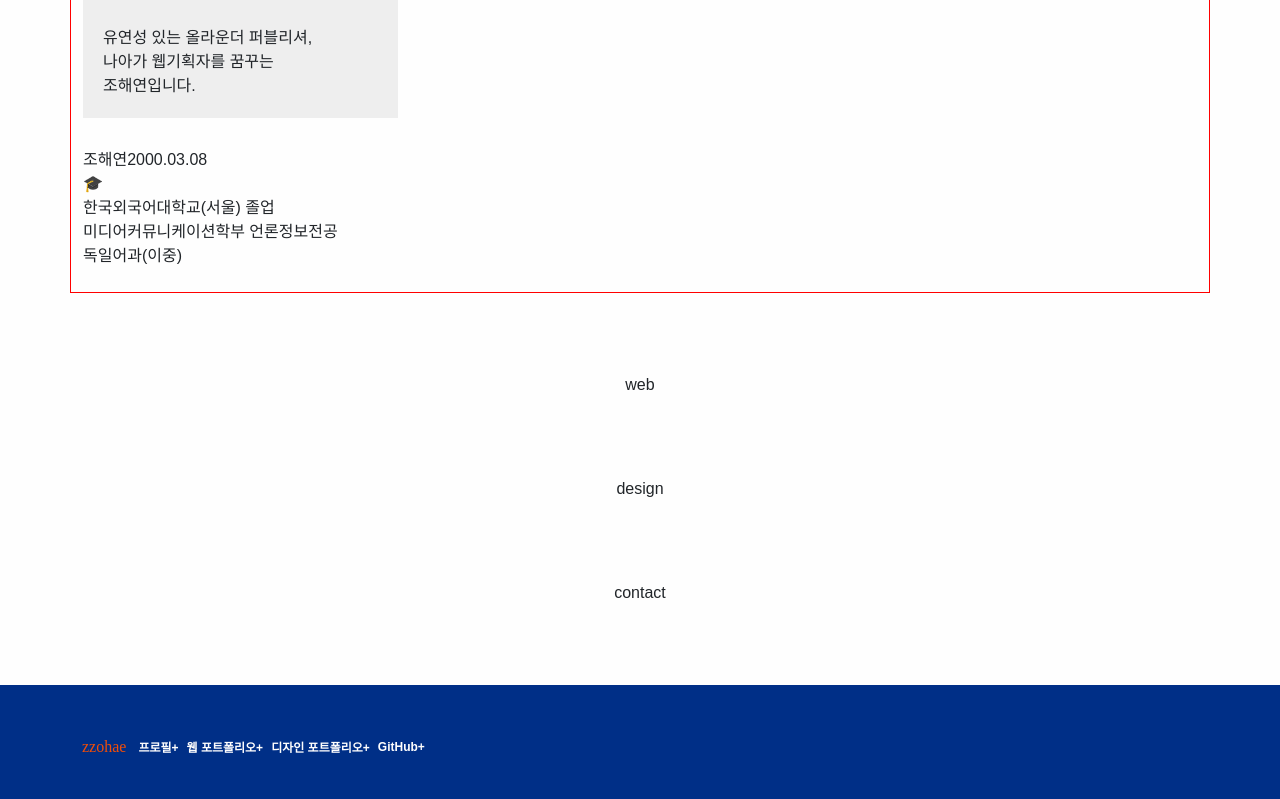
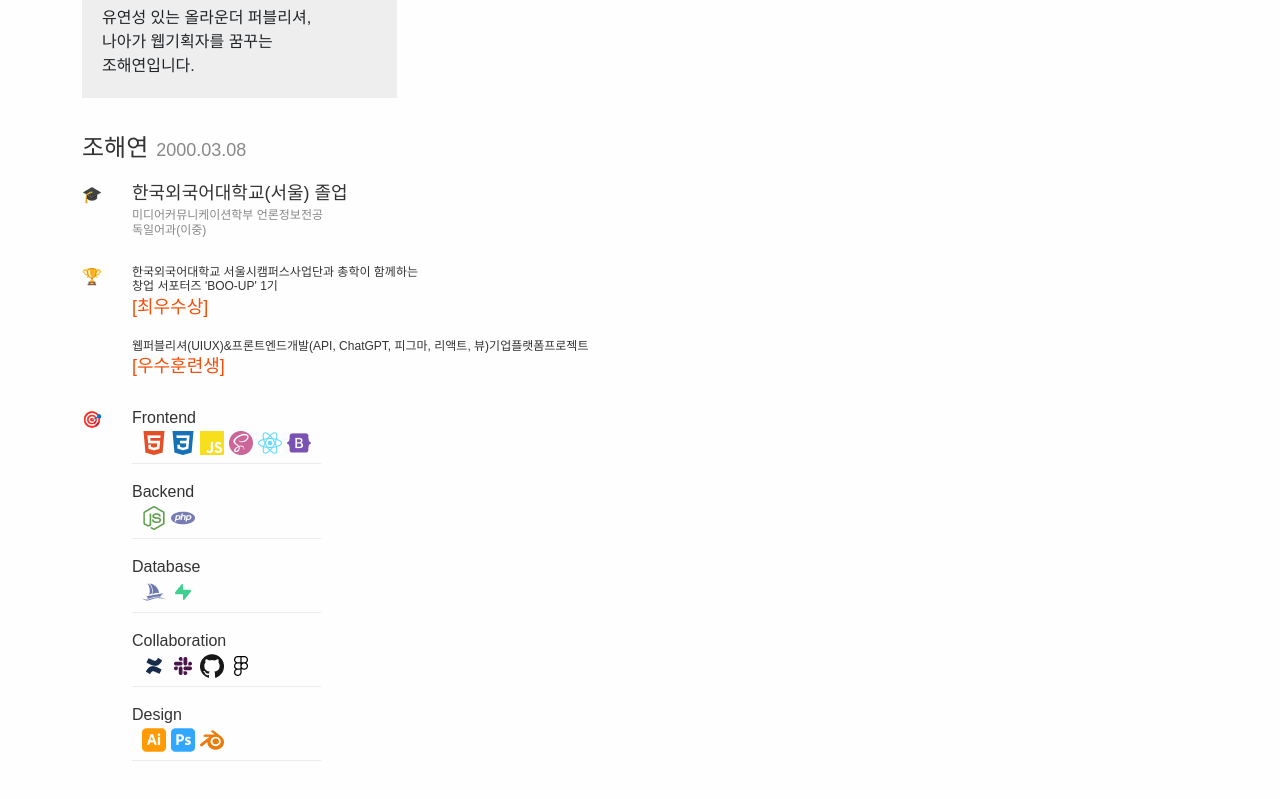
Before and after one commit to zzohae/zzohaeWorld, a React (Create React App) app: page / in a window 1280 px wide. Shown: the part 1320-2119 px from the top of the page. Built offline with nearby package versions, Linux system fonts and the light colour scheme; a web font is replaced by a local one.

Commit message:
[1.7.0] 메인페이지 프로필 섹션 구현

```diff
--- a/src/_variables.css
+++ b/src/_variables.css
@@ -11,7 +11,7 @@
   --text-minor-1: #888888;
   --text-minor-2: #AAAAAA;
   --text-minor-3: #D2D2D2;
-  --text-minor-4: #EEEEEE;
+  --text-minor-4: #ECECEC;
   --white-alter: #FEFEFE;
 
   /* font sizes */
--- a/src/common.scss
+++ b/src/common.scss
@@ -15,8 +15,36 @@
   font-style: normal;
 }
 
+.fc-main {
+  color: var(--main1, #002F87);
+}
+
 .fc-sub {
   color: var(--sub1, #F24E07);
+}
+
+.fs-10 {
+  font-size: var(--fs-10, 0.625rem);
+}
+
+.fs-12 {
+  font-size: var(--fs-12, 0.75rem);
+}
+
+.fs-16 {
+  font-size: var(--fs-16, 1rem);
+}
+
+.fs-18 {
+  font-size: var(--fs-18, 1.125rem);
+}
+
+.fs-24 {
+  font-size: var(--fs-24, 1.5rem);
+}
+
+.fs-30 {
+  font-size: var(--fs-30, 1.875rem);
 }
 
 .fcc {
@@ -98,3 +126,13 @@ footer {
     }
   }
 }
+
+// 제목 컴포넌트 (Title.js)
+.allTitle {
+  button {
+    width: 45px;
+    height: 45px;
+    border-radius: var(--br-full, 100px);
+    background-color: var(--point, #FFBB00);
+  }
+}
--- a/src/components/Title.js
+++ b/src/components/Title.js
@@ -0,0 +1,12 @@
+import React from 'react'
+
+export default function Title({ children, page = '' }) {
+  return (
+    <div className='allTitle d-flex align-items-end justify-content-between'>
+      <h2 className={`rubik-mono fc-main ${ page === 'main' ? 'fs-24' : 'fs-30' }`}>{children}</h2>
+      {page === "main" && (
+      <button></button>
+      )}
+    </div>
+  )
+}
--- a/src/contents/home/Home.js
+++ b/src/contents/home/Home.js
@@ -29,7 +29,7 @@ export default function Home() {
           </div>
         </div>
       </div>
-      <ProfileMain></ProfileMain>
+      <ProfileMain page='main'></ProfileMain>
       <div>web</div>
       <div>design</div>
       <div>contact</div>
--- a/src/contents/sub_profile/ProfileMain.js
+++ b/src/contents/sub_profile/ProfileMain.js
@@ -1,10 +1,36 @@
 import React from 'react'
+import allData from '../../data/allData.json'
+import Title from '../../components/Title';
 import './profile.scss'
 
-export default function ProfileMain() {
+export default function ProfileMain({ page = '' }) {
+  const { edu, awards, training, ability } = allData.profileData;
+
+  const formatText = (text) => {
+    return text.split('|').map((part, index) => (
+      <span key={index}>
+        {part.split('@').map((subPart, subIndex) => (
+          <span key={subIndex}>
+            {subPart}
+          </span>
+        ))}
+        {index < text.split('|').length - 1 && <br />}
+      </span>
+    ));
+  };
+
+  const formatAbilityIcons = (text) => {
+    return text.split('@').map((subPart, subIndex) => {
+      const iconClass = subPart.trim().toLowerCase();
+      return (
+        <span key={subIndex} className={`${iconClass}`}></span>
+      );
+    });
+  };
+
   return (
-    <div style={{border: '1px solid red'}} className='profileMainCont container d-flex flex-column'>
-      <h2>zzohae/<br />readme.md</h2>
+    <div className='profileMainCont container d-flex flex-column'>
+      <Title page={page}>zzohae/<br />readme.md</Title>
       <div className='profileAll'>
         <div className='profileImg'>
           <p className='d-flex align-items-end'>
@@ -14,10 +40,52 @@ export default function ProfileMain() {
           </p>
         </div>
         <div className='d-flex flex-column profileInfo'>
-          <p>조해연<span>2000.03.08</span></p>
-          <dl>
-            <dt>🎓</dt>
-            <dd>한국외국어대학교(서울) 졸업 <p>미디어커뮤니케이션학부 언론정보전공<br />독일어과(이중)</p></dd>
+          <h4 className='myName'>조해연<span className='ms-2'>2000.03.08</span></h4>
+          <dl className='d-flex flex-column'>
+            <div className='smallCont'>
+              <dt>🎓</dt>
+              <dd className='fs-18'>{formatText(edu.content)}
+                <p>{formatText(edu.description)}</p></dd>
+            </div>
+            <div className='smallCont'>
+              <dt>🏆</dt>
+              <div>
+              {awards.map((aw, index)=>(
+                <dd key={index} className='fs-12'>
+                  {formatText(aw.content)}
+                  <span className='fc-sub award fs-18'>{aw.description}</span>
+                </dd>
+              ))}
+              </div>
+            </div>
+            {page !== "main" && (
+              <div className='smallCont'>
+                <dt>📝</dt>
+                <div>
+                {training.map((t, index)=>(
+                  <dd key={index} className='training fs-12'>
+                    <p className='academy'>{t.academy}</p>
+                    {t.content}
+                    <p className='fs-10'>{t.date}</p>
+                  </dd>
+                ))}
+                </div>
+              </div>
+            )}
+            <div className='smallCont'>
+              <dt>🎯</dt>
+              <div>
+              {ability.map((ab, index)=> (
+                <dd key={index}>
+                  {ab.content}
+                  <div className='ability d-flex mt-1'>
+                    {formatAbilityIcons(ab.description)}
+                  </div>
+                </dd>
+                )
+              )}
+              </div>
+            </div>
           </dl>
         </div>
       </div>
--- a/src/contents/sub_profile/profile.scss
+++ b/src/contents/sub_profile/profile.scss
@@ -14,5 +14,80 @@
   }
   .profileInfo {
     margin-top: 30px;
+    .myName {
+      color: var(--text-default, #333);
+      font-size: var(--fs-24, 1.5rem);
+      font-weight: 500;
+      line-height: normal;
+      margin-bottom: 20px;
+      span {
+        color: var(--text-minor-1, #888);
+        font-size: var(--fs-18, 1.125rem);
+        font-weight: 300;
+      }
+    }
+    dl {
+      gap: 20px;
+      .smallCont {
+        display: flex;
+        gap: 30px;
+        & > div {
+          display: flex;
+          flex-direction: column;
+          gap: 10px;
+        }
+      }
+    }
+    dd {
+      color: var(--text-default, #333);
+      font-weight: 500;
+      line-height: 1.2;
+      &.training {
+        word-break: break-all;
+      }
+      .award {
+        display: block;
+        font-weight: 500;
+        line-height: 1.5;
+      }
+      p {
+        color: var(--text-minor-1, #888);
+        font-size: var(--fs-12, 0.75rem);
+        font-weight: 300;
+        line-height: 1.2;
+        margin-top: .25rem;
+        &.academy {
+          margin-top: 0;
+        }
+      }
+      .ability {
+        gap: 5px;
+        padding: 0 10px 8px 10px;
+        border-bottom: 1px solid var(--text-minor-4, #ECECEC);
+        span {
+          display: inline-block;
+          width: 24px;
+          height: 24px;
+          background: url(../../../public/ability.png) no-repeat;
+          &.html5 { background-position: 0 0; }
+          &.css3 { background-position: -24px 0; }
+          &.javascript { background-position: -48px 0; }
+          &.sass { background-position: -72px 0; }
+          &.react { background-position: -96px 0; }
+          &.bootstrap { background-position: -120px 0; }
+          &.nodejs { background-position: -144px 0; }
+          &.php { background-position: -168px 0; }
+          &.myphpadmin { background-position: -192px 0; }
+          &.supabase { background-position: -216px 0; }
+          &.confluence { background-position: -240px 0; }
+          &.slack { background-position: -264px 0; }
+          &.github { background-position: -288px 0; }
+          &.figma { background-position: -312px 0; }
+          &.illustrator { background-position: -336px 0; }
+          &.photoshop { background-position: -360px 0; }
+          &.blender { background-position: -384px 0; }
+        }
+      }
+    }
   }
 }
--- a/src/data/allData.json
+++ b/src/data/allData.json
@@ -1,11 +1,11 @@
 {
   "profileData": {
-    "edu": [
-      { "content": "한국외국어대학교(서울) 졸업",
-        "description": "미디어커뮤니케이션학부 언론정보전공|독일어과(이중)" }
-    ],
+    "edu": {
+      "content": "한국외국어대학교(서울) 졸업",
+      "description": "미디어커뮤니케이션학부 언론정보전공|독일어과(이중)"
+    },
     "awards": [
-      { "content": "한국외국어대학교 서울시캠퍼스사업단과 총학이 함께하는 창업 서포터즈 'BOO-UP' 1기", "description": "[최우수상]" },
+      { "content": "한국외국어대학교 서울시캠퍼스사업단과 총학이 함께하는|창업 서포터즈 'BOO-UP' 1기", "description": "[최우수상]" },
       { "content": "웹퍼블리셔(UIUX)&프론트엔드개발(API, ChatGPT, 피그마, 리액트, 뷰)기업플랫폼프로젝트", "description": "[우수훈련생]" }
     ],
     "training": [
@@ -20,11 +20,11 @@
         "date": "(2023.01.06 ~ 2023.02.26)" }
     ],
     "ability" : [
-      { "content": "Frontend", "description": "html5|css3|javascript|sass|react|bootstrap" },
-      { "content": "Backend", "description": "node.js|php" },
-      { "content": "Database", "description": "myphpadmin|supabase" },
-      { "content": "Collaboration", "description": "confluence|slack|github|figma" },
-      { "content": "Design", "description": "illustrator|photoshop|blender" }
+      { "content": "Frontend", "description": "html5@css3@javascript@sass@react@bootstrap" },
+      { "content": "Backend", "description": "nodejs@php" },
+      { "content": "Database", "description": "myphpadmin@supabase" },
+      { "content": "Collaboration", "description": "confluence@slack@github@figma" },
+      { "content": "Design", "description": "illustrator@photoshop@blender" }
     ]
   },
   "expData": [
```
Also changed, not shown: public/ability.png (added).
